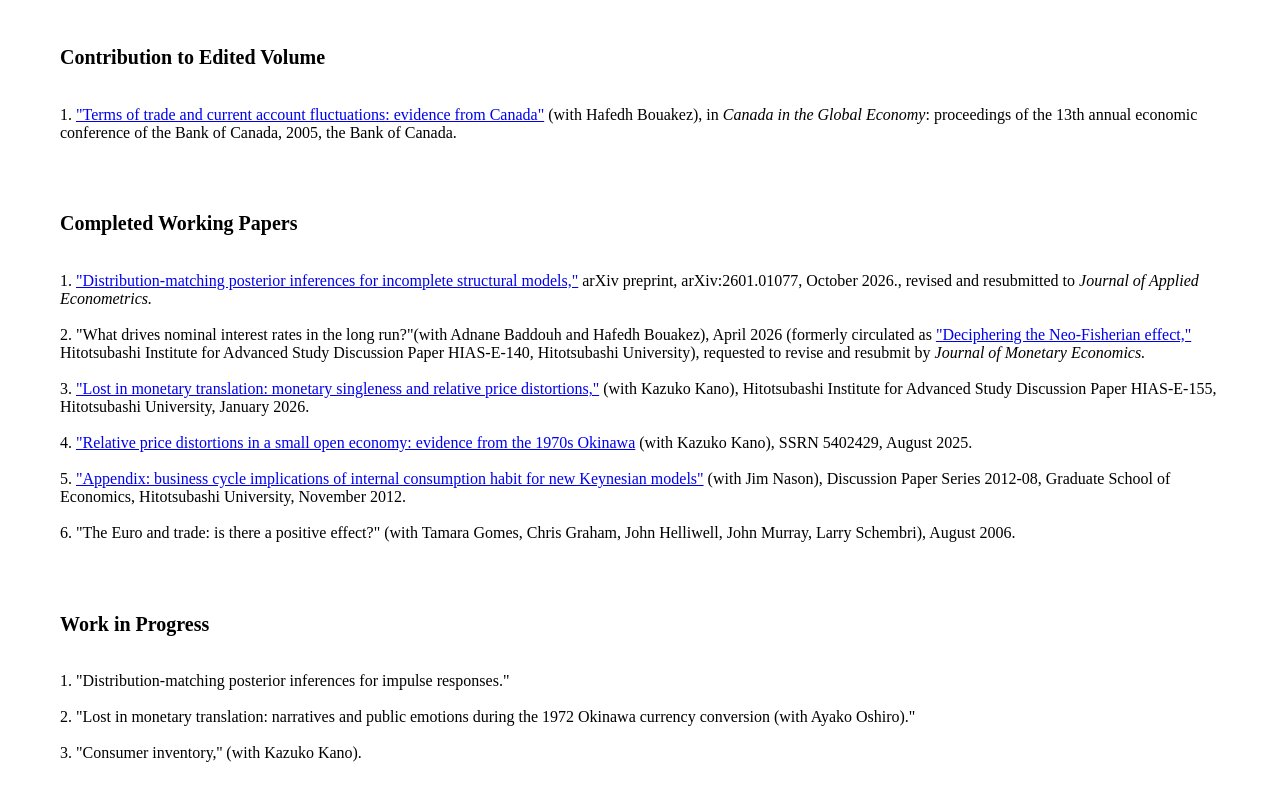
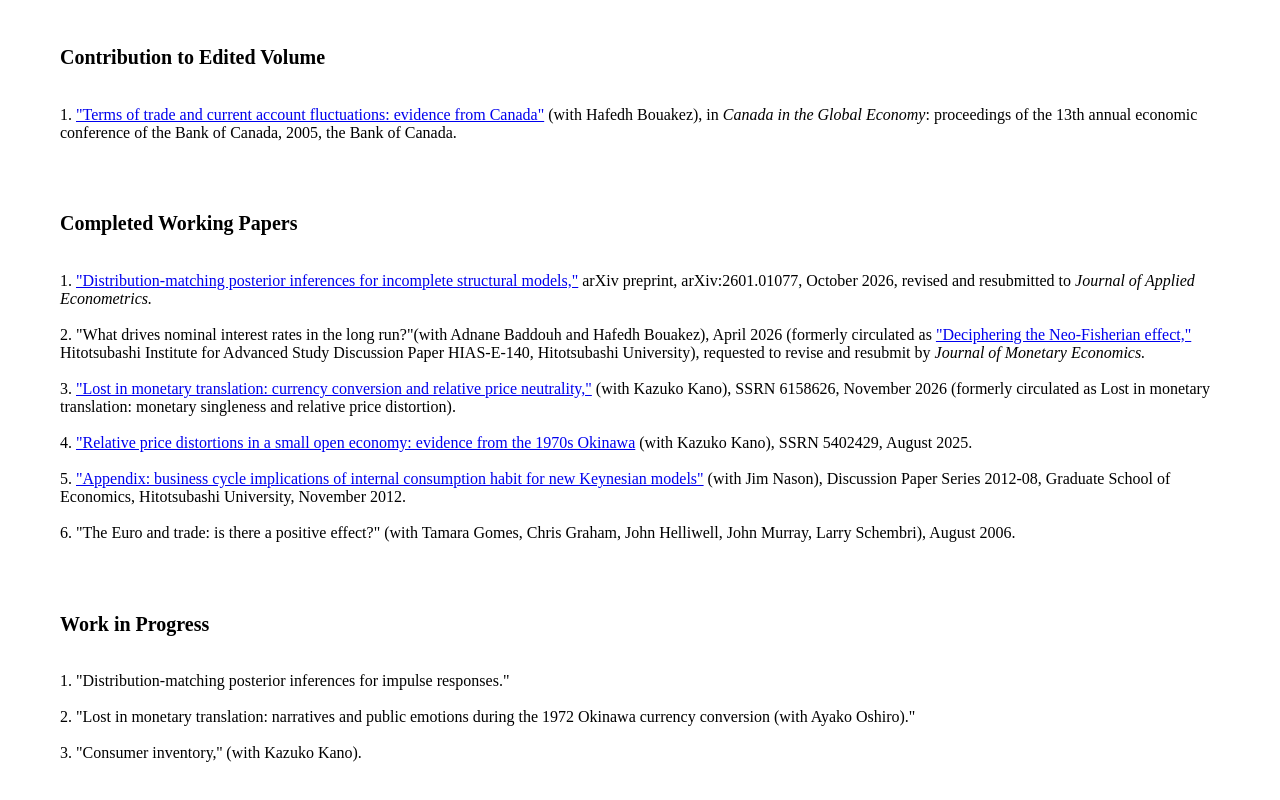
Before and after one commit to takakano/takakano.github.io, a plain HTML site: page research.html in a window 1280 px wide. Shown: the part 803-1603 px from the top of the page. Drawn offline with Linux system fonts and the light colour scheme.

Commit message:
Update research.html

```diff
--- a/research.html
+++ b/research.html
@@ -137,7 +137,7 @@ Canada.</span></p>
 
 
 <span style="font-size:16">1.&nbsp;<a
-href="http://arxiv.org/abs/2601.01077" target="_blank">"Distribution-matching posterior inferences for incomplete structural models,"</a>  arXiv preprint, arXiv:2601.01077, October 2026., revised and resubmitted to </span><i><span style="font-size:16">Journal of Applied Econometrics. </span></i><span style="font-size:16"></span>
+href="http://arxiv.org/abs/2601.01077" target="_blank">"Distribution-matching posterior inferences for incomplete structural models,"</a>  arXiv preprint, arXiv:2601.01077, October 2026, revised and resubmitted to </span><i><span style="font-size:16">Journal of Applied Econometrics. </span></i><span style="font-size:16"></span>
 
 <br><br>
 
@@ -148,7 +148,7 @@ href="https://hias.hit-u.ac.jp/wp-content/uploads/2024/06/HIAS-E-140.pdf" target
 <br><br>
 
 <span style="font-size:16">3.&nbsp;<a
-href=https://hias.hit-u.ac.jp/en/hias_dps/hias-e-155" target="_blank">"Lost in monetary translation: monetary singleness and relative price distortions,"</a> (with Kazuko Kano), Hitotsubashi Institute for Advanced Study Discussion Paper HIAS-E-155, Hitotsubashi University, January 2026.</span>
+href="http://dx.doi.org/10.2139/ssrn.6158626" target="_blank">"Lost in monetary translation: currency conversion and relative price neutrality,"</a> (with Kazuko Kano), SSRN 6158626, November 2026 (formerly circulated as Lost in monetary translation: monetary singleness and relative price distortion).</span>
 
 <br><br>
 
```
